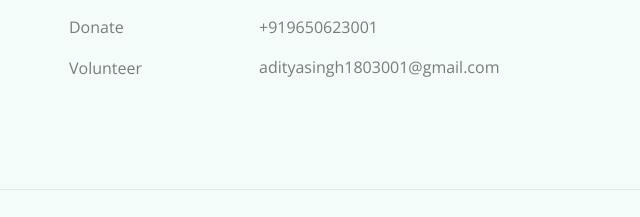
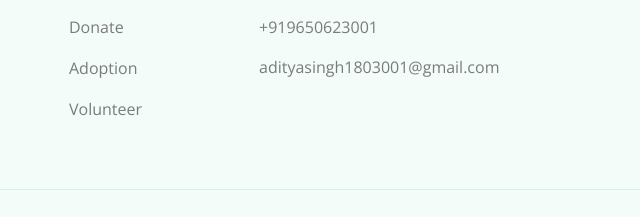
Before and after one commit to imadityasin/PawPledge, a plain HTML site: page index.html in a window 1280 px wide. Shown: the part 3670-3887 px from the top of the page, 396-1036 px from the left. Drawn offline with nearby package versions, Linux system fonts and the light colour scheme.

Commit message:
adoption added

```diff
--- a/index.html
+++ b/index.html
@@ -477,6 +477,7 @@
                             </h3>
                             <ul class="links">
                                 <li><a data-scroll-nav='1' href="#">Donate</a></li>
+                                <li><a href="Adoption.html">Adoption</a></li>
                                 <li><a href="contact.html">Volunteer</a></li>
 
                             </ul>
```
